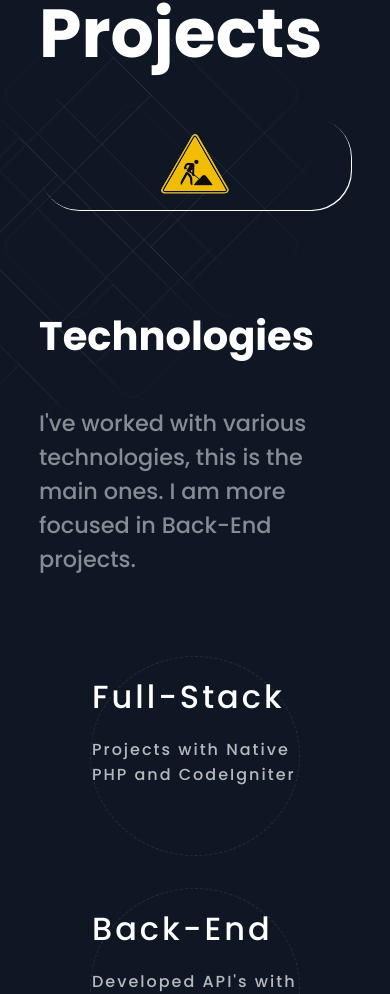
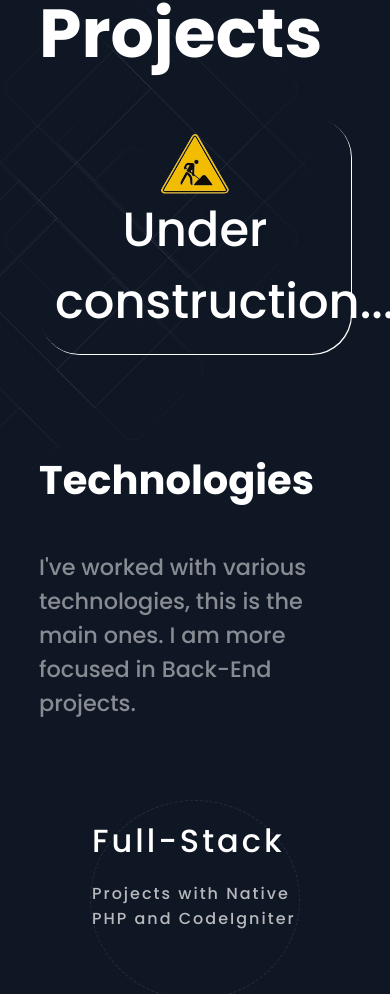
Before and after one commit to FuLLeNN/Portfolio, a Next.js app: page / in a window 390 px wide. Shown: the part 1023-2017 px from the top of the page. Built offline with nearby package versions, Linux system fonts and the light colour scheme.

Commit message:
Update projects.module.css

```diff
--- a/styles/projects.module.css
+++ b/styles/projects.module.css
@@ -133,6 +133,6 @@
 
 @media screen and (max-width: 600px) {
   .underConstruct {
-    display: none;
+    font-size: small;
   }
 }
```
